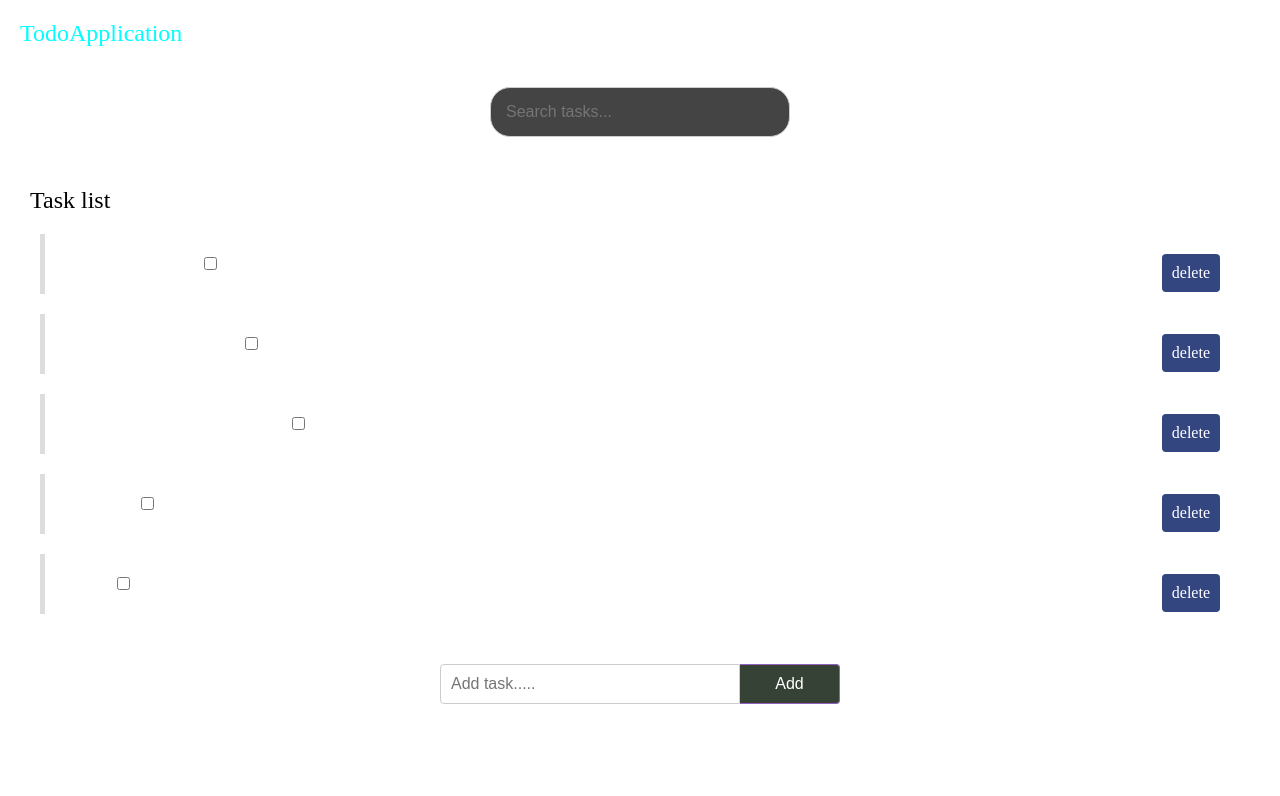
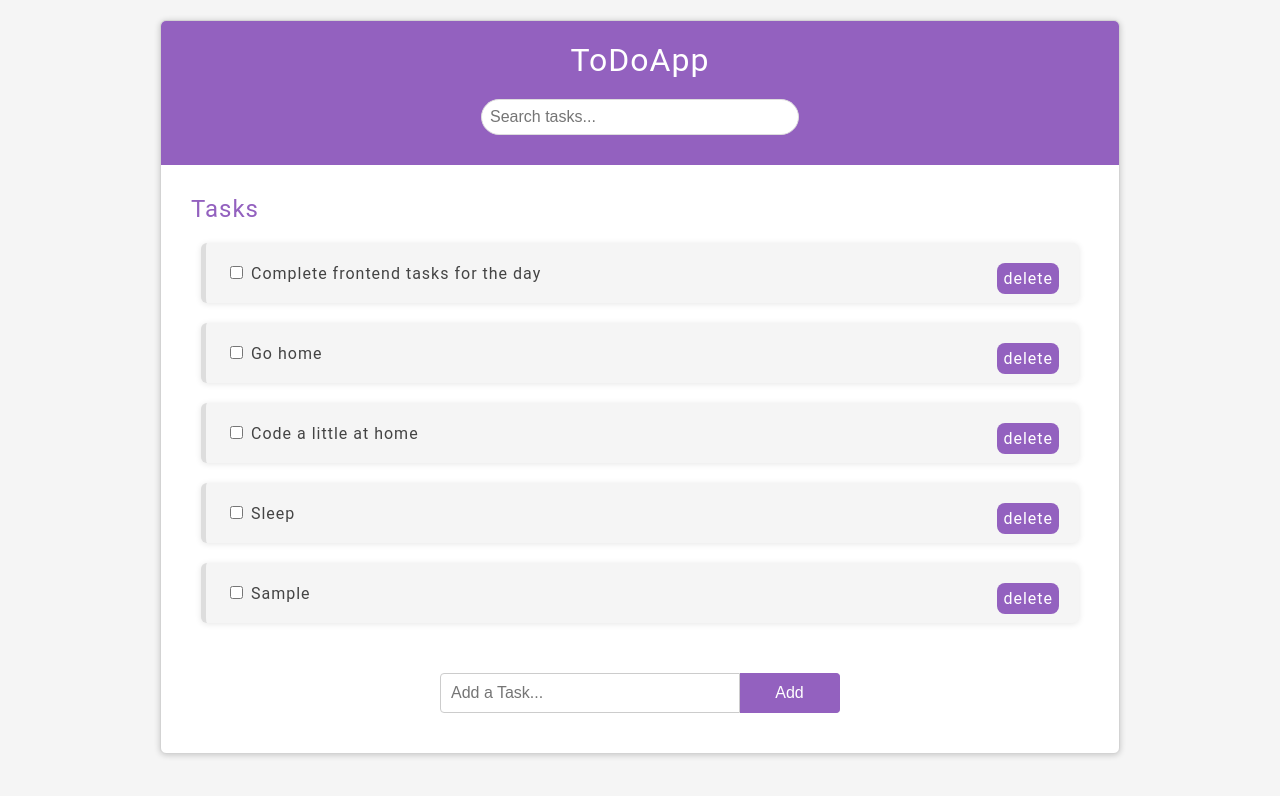
Before and after one commit to Orisakwe-Nwokocha/TodoApp, a plain HTML site: page C19TodoApp/index.html in a window 1280 px wide. Both pictures are taken after typing "Sample" into the empty fields and a click on the button "Add". Drawn offline with Linux system fonts and the light colour scheme.

Commit message:
made some changes

```diff
--- a/C19TodoApp/app.js
+++ b/C19TodoApp/app.js
@@ -1,111 +1,59 @@
 const taskList = document.querySelector("#task-list ul");
-
-function getTasksFromStorage() {
-    const storedTasks = localStorage.getItem("taskList");
-    return storedTasks ? JSON.parse(storedTasks) : []; // Return empty array if no tasks
-}
-
-function saveTasksToStorage(tasks) {
-    localStorage.setItem("taskList", JSON.stringify(tasks));
-}
-
-const tasks = getTasksFromStorage();
-
-tasks.forEach((task) => {
-    const liTag = document.createElement("li");
-    const firstSpan = document.createElement("span");
-    const secondSpan = document.createElement("span");
-    const thirdSpan = document.createElement('input');
-
-    firstSpan.className = 'name';
-    secondSpan.classList = 'delete';
-    thirdSpan.type = 'checkbox';
-
-    if (task.completed) {
-        thirdSpan.checked = true;
-    }
-
-    liTag.appendChild(firstSpan);
-    liTag.appendChild(secondSpan);
-    liTag.appendChild(thirdSpan);
-
-    firstSpan.textContent = task.text; // Use task.text from storage
-    secondSpan.textContent = "delete";
-    thirdSpan.textContent = 'check';
-
-    taskList.appendChild(liTag);
-});
+console.log(taskList);
 
 taskList.addEventListener("click", (event) => {
-    let className = event.target.className;
-    if (className === "delete") {
-        let li = event.target.parentElement;
+    console.log(event);
+    let classname = event.target.className;
+    console.log(classname);
+
+    if(Object.is(classname, "delete")){
+        let li= event.target.parentElement;
         taskList.removeChild(li);
+    }
+})
 
-        const taskText = li.querySelector(".name").textContent;
-        const updatedTasks = tasks.filter((task) => task.text !== taskText);
-        saveTasksToStorage(updatedTasks);
-    } else if (event.target.type === 'checkbox') {
-        const li = event.target.parentElement;
-        const taskText = li.querySelector(".name").textContent;
+const searchTask = document.forms["search-tasks"]
+const tasks= document.querySelectorAll("#task-list li .name")
 
-        tasks.forEach((task) => {
-            if (task.text === taskText) {
-                task.completed = event.target.checked;
-            }
-        });
-        saveTasksToStorage(tasks);
-    }
-});
+searchTask.addEventListener("keyup", (event) => {
+    let inputText = event.target.value.toLowerCase()
+    tasks.forEach((task) => {
+        let title = task.textContent.toLowerCase();
+        let isInclude = title.includes(inputText);
+        let parentNode = task.parentNode;
 
-const searchBook = document.forms["search-books"];
+        console.log(parentNode);
+        parentNode.style.display = isInclude ? "block" : "none";
+    })
 
-const listOfTask = document.querySelectorAll("#book-list li .name");
-searchBook.addEventListener("keyup", function (event) {
-    let inputText = event.target.value.toLowerCase();
+})
 
-    listOfTask.forEach((book) => {
-        let title = book.textContent.toLocaleLowerCase();
-        let isIncludeInputText = title.includes(inputText);
+const addTask = document.forms["add-task"]
+addTask.addEventListener("submit",  (event) => {
+    event.preventDefault()
 
-        let parentNode = book.parentNode;
+    const inputValue = addTask.querySelector("input").value.toString().trim();
+    if(inputValue && !/\s/.test(inputValue[0])) {
+        const liTag = document.createElement("li");
+        const span1Tag = document.createElement("span");
+        const span2Tag = document.createElement("span");
+        const inputTag = document.createElement("input");
+        const labelTag = document.createElement("label");
 
-        if (isIncludeInputText) {
-            parentNode.style.display = "block";
-        } else {
-            parentNode.style.display = "none";
-        }
-    });
-});
+        inputTag.classList.add("checkboxes")
+        inputTag.type = "checkbox";
+        span1Tag.classList.add("name");
+        span2Tag.classList.add("delete");
+        span1Tag.textContent = " " + inputValue;
+        span2Tag.textContent = "delete";
 
-const addTask = document.forms["add-book"];
+        labelTag.appendChild(inputTag);
 
-addTask.addEventListener("submit", (e) => {
-    e.preventDefault();
-
-    const inputValue = addTask.querySelector("input").value.trim();
-    if (inputValue) {
-        const liTag = document.createElement("li");
-        const firstSpan = document.createElement("span");
-        const secondSpan = document.createElement("span");
-        const thirdSpan = document.createElement('input');
-
-        firstSpan.className = 'name';
-        secondSpan.classList = 'delete';
-        thirdSpan.type = 'checkbox';
-
-        liTag.appendChild(firstSpan);
-        liTag.appendChild(secondSpan);
-        liTag.appendChild(thirdSpan);
-
-        firstSpan.textContent = inputValue;
-        secondSpan.textContent = "delete";
-        thirdSpan.textContent = 'check';
+        liTag.appendChild(labelTag)
+        liTag.appendChild(span1Tag);
+        liTag.appendChild(span2Tag);
 
         taskList.appendChild(liTag);
-
-        tasks.push({ text: inputValue, completed: false });
-        saveTasksToStorage(tasks);
 
         addTask.reset();
     }
--- a/C19TodoApp/index.css
+++ b/C19TodoApp/index.css
@@ -1,17 +1,30 @@
-body{
-    box-sizing: border-box;
-    margin: 0;
-    background-image: url("asset/3.png");
-    background-size: cover;
-}
-h1, h2{
-    font-weight: normal;
-}
-.app{
-    margin-right: 10px;
+body {
+    font-family: 'Roboto', sans-serif;
+    color: #444;
+    letter-spacing: 1px;
+    background-color: #f5f5f5;
+    animation: slideIn 45s linear infinite;
 }
 
-#wrapper{
+@keyframes slideIn {
+    0%{
+        background-position: top;
+        background-repeat: repeat;
+        background-size: 3000px;
+    }
+    100%{
+        background-position: -100% 100%;
+        background-size: 2753px;
+
+    }
+}
+
+h1, h2 {
+    font-weight: normal;
+    color: #9361bf;
+}
+
+#wrapper {
     width: 90%;
     max-width: 960px;
     margin: 20px auto;
@@ -21,71 +34,74 @@ h1, h2{
     padding: 0 0 20px;
     overflow: hidden;
     border: 1px solid lightgray;
+    background-color: #fff;
 }
 
-#page-banner{
-    background: #eee ;
+#page-banner {
+    background: #9361bf;
     padding: 10px 0;
-
 }
 
-#page-banner h1, #page-banner p{
+#page-banner h1, #page-banner p {
     width: 100%;
     text-align: center;
     margin: 10px 0;
+    color: #fff;
 }
 
-#page-banner input{
+#page-banner input {
     width: 90%;
     max-width: 300px;
     margin: 20px auto;
     display: block;
     padding: 8px;
     border: 1px solid #ddd;
-    border-radius: 4px;
+    border-radius: 25px;
     font-size: 16px;
     color: #444;
 }
 
-#task-list, #add-book, #tabbed-content{
+#task-list, #add-task, #tabbed-content {
     margin: 30px;
 }
 
-#task-list ul, #tabbed-content ul{
+#task-list ul, #tabbed-content ul {
     list-style-type: none;
     padding: 0;
 }
 
-#task-list li{
+#task-list li {
     padding: 20px;
     border-left: 5px solid #ddd;
-    color: white;
     margin: 20px 10px;
+    background-color: #f5f5f5;
+    border-radius: 6px;
+    box-shadow: 0 1px 6px rgba(0,0,0,0.1);
 }
 
-#task-list li:hover{
+#task-list li:hover {
     border-color: #9361bf;
 }
 
-.delete{
+.delete {
     float: right;
-    background: #344680;
-    padding: 10px;
-    border-radius: 4px;
+    background: #9361bf;
+    padding: 6px;
+    border-radius: 8px;
     cursor: pointer;
     color: white;
 }
 
-.delete:hover{
+.delete:hover {
     background: #333;
 }
 
-#add-book{
+#add-task {
     width: 400px;
     margin: 0 auto;
 }
 
-#add-book input{
+#add-task input {
     display: block;
     margin: 20px 0;
     padding: 10px;
@@ -97,12 +113,13 @@ h1, h2{
     float: left;
 }
 
-#add-book button{
+#add-task button {
     border: 1px solid #9361bf;
-    background: #374236;
+    background: #9361bf;
     padding: 10px 20px;
     font-size: 16px;
     display: inline-block;
+    /*margin: 0;*/
     border-radius: 0 4px 4px 0;
     cursor: pointer;
     width: 100px;
@@ -111,27 +128,31 @@ h1, h2{
     border-left: 0;
     color: white;
 }
-#search-books{
-    border-radius: 2px;
-    display: flex;
-    justify-content: center;
-}
-#search-books input{
-    display: block;
-    margin: 20px 0;
-    color: white;
-    padding: 15px;
-    background: #444444;
-    border: 1px solid #ccc;
-    font-size: 16px;
-    border-radius: 20px;
-    box-sizing: border-box;
-    width: 300px;
-    float: left;
-}
 
-#add-book:after{
+#add-task:after {
     content: '';
     display: block;
     clear: both;
 }
+
+#tabbed-content li {
+    display: inline-block;
+    padding: 10px 14px;
+    background: #ddd;
+    border-radius: 4px;
+    cursor: pointer;
+    margin-right: 10px;
+    border: 1px solid #ccc;
+    box-shadow: 0 1px 6px rgba(0,0,0,0.1);
+}
+
+#tabbed-content.tab {
+    display: none;
+    border: 1px solid #ddd;
+    padding: 0 10px;
+    border-radius: 4px;
+}
+
+#tabbed-content.tab.active {
+    display: block;
+}
--- a/C19TodoApp/index.html
+++ b/C19TodoApp/index.html
@@ -1,50 +1,66 @@
-<!doctype html>
+<!DOCTYPE html>
 <html lang="en">
 <head>
-    <meta charset="UTF-8">
+    <meta charset="utf-8">
     <meta name="viewport"
           content="width=device-width, user-scalable=no, initial-scale=1.0, maximum-scale=1.0, minimum-scale=1.0">
-    <meta http-equiv="X-UA-Compatible" content="ie=edge">
     <link href="index.css" rel="stylesheet" />
-    <title>Document</title>
+    <title>ToDoApp</title>
 </head>
 <body>
-    <div>
-        <div>
-            <h2 style="margin-left: 20px; color: aqua">TodoApplication</h2>
-            <form id="search-books">
-                <input type="text" placeholder="Search tasks..." />
-            </form>
-        </div>
+    <div id="wrapper">
+        <header>
+            <div id="page-banner">
+                <h1 class="title">ToDoApp</h1>
+                <form id="search-tasks">
+                    <label>
+                        <input type="text" placeholder="Search tasks..." />
+                    </label>
+                </form>
+            </div>
+        </header>
+
         <div id="task-list">
-            <h2 class="title">Task list</h2>
+            <h2 class="title">Tasks</h2>
             <ul>
                 <li>
-                    <span class="name">Finish the html code</span>
-                    <input type="checkbox">
+                    <label>
+                        <input class="checkboxes" type="checkbox">
+                    </label>
+                    <span class="name">Complete frontend tasks for the day</span>
                     <span class="delete">delete</span>
                 </li>
                 <li>
-                    <span class="name">Finish writing the css code </span>
-                    <input type="checkbox">
+                    <label>
+                        <input class="checkboxes" type="checkbox">
+                    </label>
+                    <span class="name">Go home</span>
                     <span class="delete">delete</span>
                 </li>
                 <li>
-                    <span class="name">Finish writing the JavaScript code</span>
-                    <input type="checkbox">
+                    <label>
+                        <input class="checkboxes" type="checkbox">
+                    </label>
+                    <span class="name">Code a little at home</span>
                     <span class="delete">delete</span>
                 </li>
                 <li>
-                    <span class="name">Push to git</span>
-                    <input type="checkbox">
+                    <label>
+                        <input class="checkboxes" type="checkbox">
+                    </label>
+                    <span class="name">Sleep</span>
                     <span class="delete">delete</span>
                 </li>
             </ul>
         </div>
-        <form id="add-book">
-            <input type="text" placeholder="Add task....." />
+
+        <form id="add-task">
+            <label>
+                <input type="text" placeholder="Add a Task..." required/>
+            </label>
             <button>Add</button>
         </form>
+
     </div>
     <script src="app.js"></script>
 </body>
```
